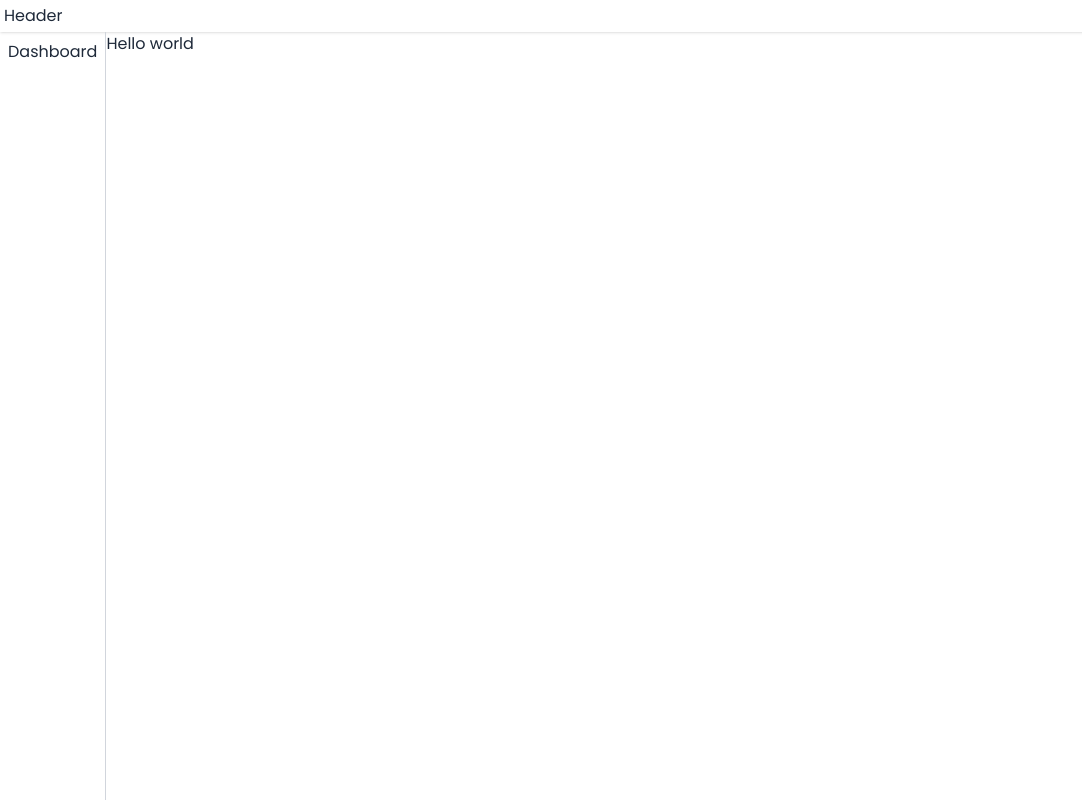
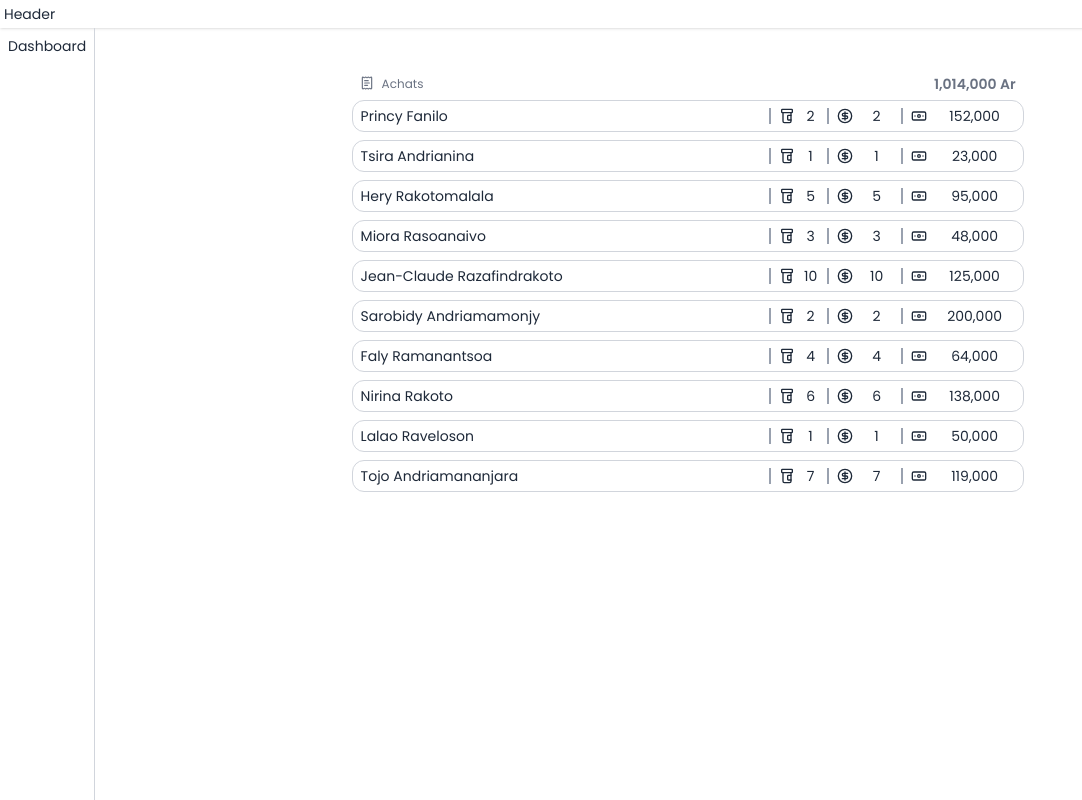
Before and after one commit to Fanilo-rgb/magapp, a React (Vite) app in the folder client/: page / in a window 1280 px wide. Shown: the whole page, without its empty margins (0-1082 px from the left). Built offline with nearby package versions, Linux system fonts and the light colour scheme.

Commit message:
feat(widget): Creation d'un widget
Un d'un prototype de widget pour voir les achats de la journee, on peut voir le total des ventes, la liste des achats, avec le nom de la personne, la quantite des produits, le total des bv (dollar), et le total du prix

```diff
--- /dev/null
+++ b/client/src/components/ui/buttons/IconButton.tsx
@@ -0,0 +1,26 @@
+import React from 'react'
+import type {LucideIcon} from "lucide-react";
+
+type variant = "primary" | "secondary" | "red"
+
+type Props = React.ComponentProps<"button"> & {
+  variant?: variant
+  icon: LucideIcon
+}
+
+const IconButton = ({ icon: Icon, variant = "primary", ...props }: Props) => {
+  const baseStyle = "p-1 rounded-lg transition"
+
+  const variants: Record<variant, string> = {
+    primary: "bg-transparent text-gray-500 hover:text-gray-700 hover:bg-gray-100",
+    secondary: "bg-slate-700 text-gray-50 hover:bg-slate-900",
+    red: "bg-red-100 text-red-400 hover:text-red-600 hover:bg-red-200"
+  }
+
+  return (
+    <button className={`${baseStyle} ${variants[variant]} `} {...props} >
+      <Icon size={16} />
+    </button>
+  )
+}
+export default IconButton
--- /dev/null
+++ b/client/src/components/widgets/Sale/SaleItem.tsx
@@ -0,0 +1,53 @@
+import {Banknote, CircleDollarSign, Ellipsis, PillBottle, Printer} from "lucide-react";
+import IconButton from "../../ui/buttons/IconButton.tsx";
+import {useState} from "react";
+
+type Props = {
+  data: {
+    id: number
+    isCustomer: boolean
+    name: string
+    products: {
+      quantity: number
+      bv: number
+      totalPrice: number
+    }
+    createdAt: Date
+  }
+}
+
+const SaleItem = ({data}: Props) => {
+  const [isOver, setIsOver] = useState(false)
+
+  return (
+    <div
+      onMouseEnter={() => setIsOver(true)}
+      onMouseLeave={() => setIsOver(false)}
+      className="h-8 flex justify-between items-center cursor-pointer border shadow shadow-transparent hover:shadow-black/10 border-gray-300 p-1 sm:p-2 rounded-xl transition gap-2"
+    >
+      <span className="truncate flex-1">{data.name}</span>
+      <span className="verticalDivider"/>
+      <div className="flex gap-2 items-center">
+        <PillBottle size={16}/>
+        <span className="w-4 text-center">{data.products.quantity}</span>
+      </div>
+      <span className="verticalDivider"/>
+      <div className="flex gap-2 items-center">
+        <CircleDollarSign size={16}/>
+        <span className="w-8 text-center">{data.products.quantity}</span>
+      </div>
+      <span className="verticalDivider"/>
+      <div className="flex gap-2 items-center">
+        <Banknote size={16}/>
+        <span className="w-20 text-center">{data.products.totalPrice.toLocaleString()}</span>
+      </div>
+      {isOver && (
+        <div className="flex gap-2">
+          <IconButton icon={Printer}/>
+          <IconButton icon={Ellipsis}/>
+        </div>
+      )}
+    </div>
+  )
+}
+export default SaleItem
--- /dev/null
+++ b/client/src/components/widgets/Sale/SaleWidget.tsx
@@ -0,0 +1,102 @@
+import WidgetContainer from "../WidgetContainer.tsx";
+import {ReceiptText} from "lucide-react";
+import {useMemo} from "react";
+import SaleItem from "./SaleItem.tsx";
+
+const sales = [
+  {
+    id: 1,
+    isCustomer: false,
+    name: "Princy Fanilo",
+    products: { quantity: 2, bv: 36, totalPrice: 152000 },
+    createdAt: new Date("2024-03-15T09:12:00")
+  },
+  {
+    id: 2,
+    isCustomer: false,
+    name: "Tsira Andrianina",
+    products: { quantity: 1, bv: 12, totalPrice: 23000 },
+    createdAt: new Date("2023-11-02T14:45:00")
+  },
+  {
+    id: 3,
+    isCustomer: true,
+    name: "Hery Rakotomalala",
+    products: { quantity: 5, bv: 10, totalPrice: 95000 },
+    createdAt: new Date("2025-01-19T08:05:00")
+  },
+  {
+    id: 4,
+    isCustomer: true,
+    name: "Miora Rasoanaivo",
+    products: { quantity: 3, bv: 20, totalPrice: 48000 },
+    createdAt: new Date("2024-07-30T18:22:00")
+  },
+  {
+    id: 5,
+    isCustomer: false,
+    name: "Jean-Claude Razafindrakoto",
+    products: { quantity: 10, bv: 5, totalPrice: 125000 },
+    createdAt: new Date("2023-05-06T11:50:00")
+  },
+  {
+    id: 6,
+    isCustomer: true,
+    name: "Sarobidy Andriamamonjy",
+    products: { quantity: 2, bv: 40, totalPrice: 200000 },
+    createdAt: new Date("2025-06-04T20:10:00")
+  },
+  {
+    id: 7,
+    isCustomer: false,
+    name: "Faly Ramanantsoa",
+    products: { quantity: 4, bv: 8, totalPrice: 64000 },
+    createdAt: new Date("2024-12-12T07:30:00")
+  },
+  {
+    id: 8,
+    isCustomer: true,
+    name: "Nirina Rakoto",
+    products: { quantity: 6, bv: 15, totalPrice: 138000 },
+    createdAt: new Date("2023-09-21T13:05:00")
+  },
+  {
+    id: 9,
+    isCustomer: false,
+    name: "Lalao Raveloson",
+    products: { quantity: 1, bv: 100, totalPrice: 50000 },
+    createdAt: new Date("2025-03-27T16:40:00")
+  },
+  {
+    id: 10,
+    isCustomer: true,
+    name: "Tojo Andriamananjara",
+    products: { quantity: 7, bv: 7, totalPrice: 119000 },
+    createdAt: new Date("2024-05-01T10:00:00")
+  }
+];
+
+const SaleWidget = () => {
+
+  const totalPrice = useMemo(
+    () => sales.reduce((acc, r) => acc + r.products.totalPrice, 0 ),
+    [sales]
+  )
+
+  const header = (
+    <span className="font-semibold text-gray-500">
+      {totalPrice.toLocaleString()} Ar
+    </span>
+  )
+
+  return (
+    <WidgetContainer title="Achats" icon={ReceiptText} header={header}>
+      <div className="flex flex-col gap-2">
+        {sales.length > 0 && sales.map(sale => (
+          <SaleItem key={sale.id} data={sale}/>
+        ))}
+      </div>
+    </WidgetContainer>
+  )
+}
+export default SaleWidget
--- /dev/null
+++ b/client/src/components/widgets/WidgetContainer.tsx
@@ -0,0 +1,27 @@
+import React, {type JSX} from 'react'
+import {type LucideIcon} from "lucide-react";
+
+type Props = {
+  children : React.ReactNode
+  title: string
+  icon: LucideIcon
+  header?: JSX.Element
+}
+
+const WidgetContainer = ({children, title, icon: Icon, header: Element}: Props) => {
+  return (
+    <div className="widget">
+      <div className={`flex items-center justify-between ${Element && "h-8"}`}>
+        <div className="text-gray-500 text-xs flex gap-2 px-2">
+          <Icon size={14}/>
+          <p>{title}</p>
+        </div>
+        <div className="px-2">
+          {Element && Element}
+        </div>
+      </div>
+      {children}
+    </div>
+  )
+}
+export default WidgetContainer
--- a/client/src/index.css
+++ b/client/src/index.css
@@ -8,7 +8,21 @@
 
 @layer base {
     body {
-        @apply font-sans text-gray-800;
+        @apply font-sans text-gray-800 text-xs sm:text-sm;
+    }
+
+    button {
+        @apply cursor-pointer;
+    }
+}
+
+@layer components {
+    .widget {
+        @apply w-full mx-auto sm:w-md md:w-lg lg:w-2xl transition
+    }
+
+    .verticalDivider {
+        @apply border border-gray-400 h-4
     }
 }
 
--- a/client/src/pages/MainPage.tsx
+++ b/client/src/pages/MainPage.tsx
@@ -1,10 +1,10 @@
+import SaleWidget from "../components/widgets/Sale/SaleWidget.tsx";
+
 const MainPage = () => {
 
   return (
-    <div className="h-full">
-      <div>
-        Hello world
-      </div>
+    <div className="h-full px-2 sm:px-0 pt-2 sm:pt-10">
+      <SaleWidget/>
     </div>
   )
 }
--- /dev/null
+++ b/client/src/utils/dateUtils.ts
@@ -0,0 +1,79 @@
+// 📦 Utilitaires pour manipuler les dates
+
+/**
+ * Ajoute des jours à une date
+ */
+export function addDays(date: Date, days: number): Date {
+  const newDate = new Date(date);
+  newDate.setDate(newDate.getDate() + days);
+  return newDate;
+}
+
+/**
+ * Ajoute des heures à une date
+ */
+export function addHours(date: Date, hours: number): Date {
+  const newDate = new Date(date);
+  newDate.setHours(newDate.getHours() + hours);
+  return newDate;
+}
+
+/**
+ * Différence en jours entre deux dates
+ */
+export function diffInDays(d1: Date, d2: Date): number {
+  const diffMs = d2.getTime() - d1.getTime();
+  return Math.floor(diffMs / (1000 * 60 * 60 * 24));
+}
+
+/**
+ * Vérifie si une date est passée
+ */
+export function isPast(date: Date): boolean {
+  return date.getTime() < Date.now();
+}
+
+/**
+ * Vérifie si une date est dans le futur
+ */
+export function isFuture(date: Date): boolean {
+  return date.getTime() > Date.now();
+}
+
+/**
+ * Retourne le temps écoulé en texte ("il y a 2 jours")
+ */
+export function timeAgo(date: Date): string {
+  const diffMs = Date.now() - date.getTime();
+  const seconds = Math.floor(diffMs / 1000);
+  const minutes = Math.floor(seconds / 60);
+  const hours = Math.floor(minutes / 60);
+  const days = Math.floor(hours / 24);
+
+  if (days > 0) return `il y a ${days} jour(s)`;
+  if (hours > 0) return `il y a ${hours} heure(s)`;
+  if (minutes > 0) return `il y a ${minutes} minute(s)`;
+  return `il y a ${seconds} seconde(s)`;
+}
+
+/**
+ * Formate une date au format français
+ */
+export function formatDateFr(date: Date): string {
+  return date.toLocaleDateString("fr-FR", {
+    year: "numeric",
+    month: "2-digit",
+    day: "2-digit",
+  });
+}
+
+/**
+ * Formate une heure au format français
+ */
+export function formatTimeFr(date: Date): string {
+  return date.toLocaleTimeString("fr-FR", {
+    hour: "2-digit",
+    minute: "2-digit",
+    second: "2-digit",
+  });
+}
```
